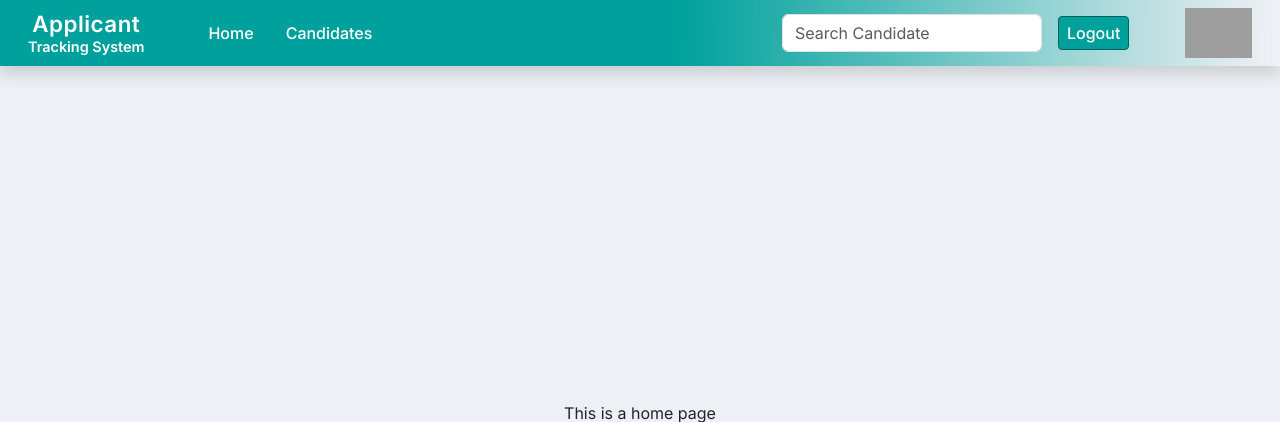
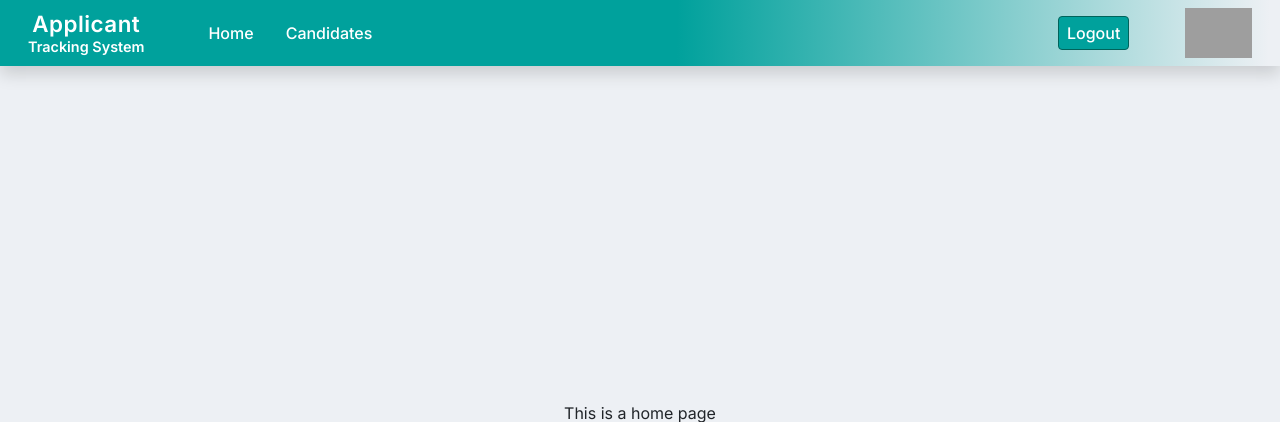
Before and after one commit to wfkhrrzi/Recruitment-Web-App, a Django app: page / in a window 1280 px wide. Shown: the top 422 px of the page. Run offline with Django 4.2, Linux system fonts and the light colour scheme; parts of the project's set-up code (start-up, migrations or seed data) failed here and were passed over; some libraries are stand-ins or nearby versions; grey boxes are pictures that could not be loaded.

Commit message:
disable search input in navbar

```diff
--- a/recruitment/main/templates/main/layout/navbar.html
+++ b/recruitment/main/templates/main/layout/navbar.html
@@ -29,14 +29,14 @@
 				<li><a href="#" class="nav-link px-2 text-white">About</a></li> {% endcomment %}
 			</ul>
 
-			<form class="col-12 col-lg-auto mb-3 mb-lg-0 me-lg-3">
+			{% comment %} <form class="col-12 col-lg-auto mb-3 mb-lg-0 me-lg-3">
 				<input
 					type="search"
 					class="form-control form-control-dark"
 					placeholder="Search Candidate"
 					aria-label="Search Candidate"
 				/>
-			</form>
+			</form> {% endcomment %}
 
 			<div class="text-end">
 				<a href="{% url 'main:logout' %}" role="button" class="btn btn-success btn-theme me-2 btn-sm fw-medium" style="font-size: 1rem">
```
